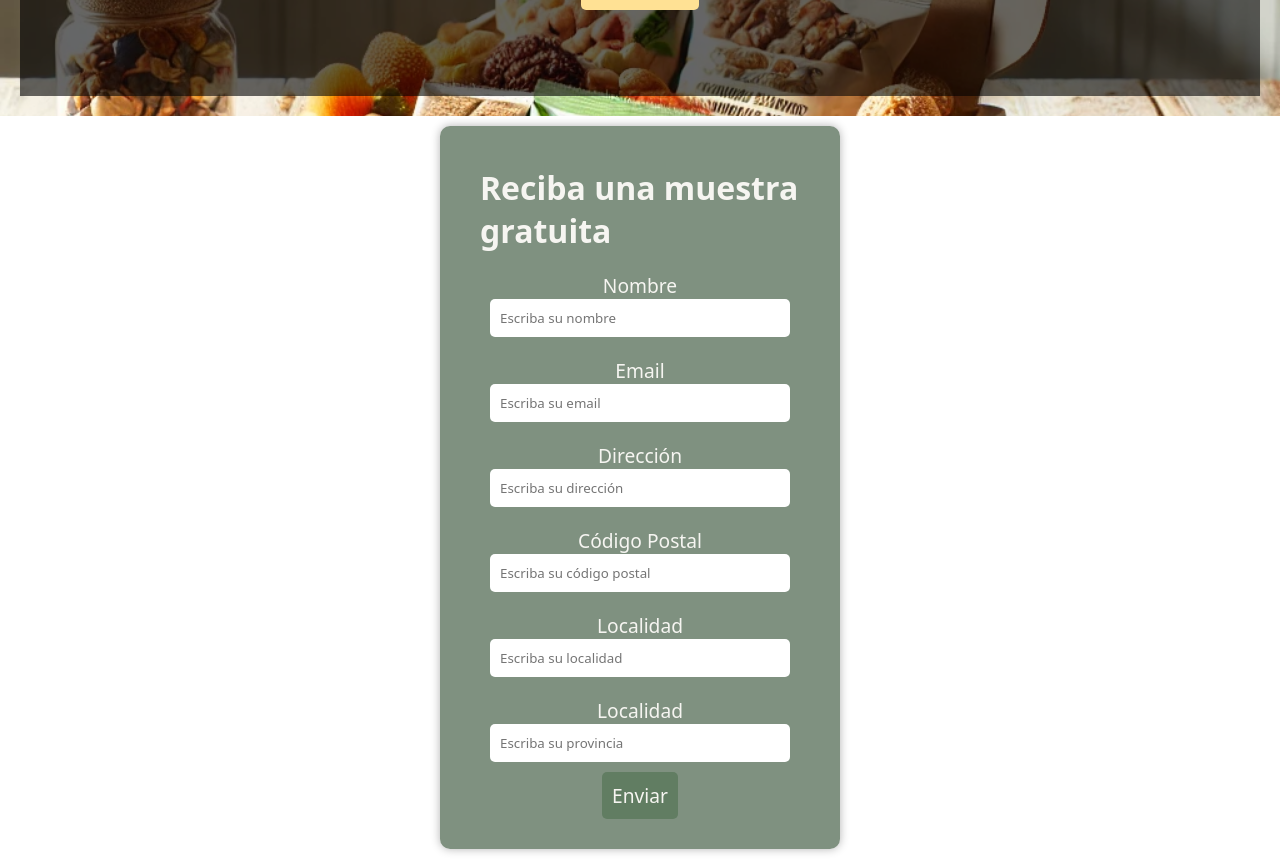
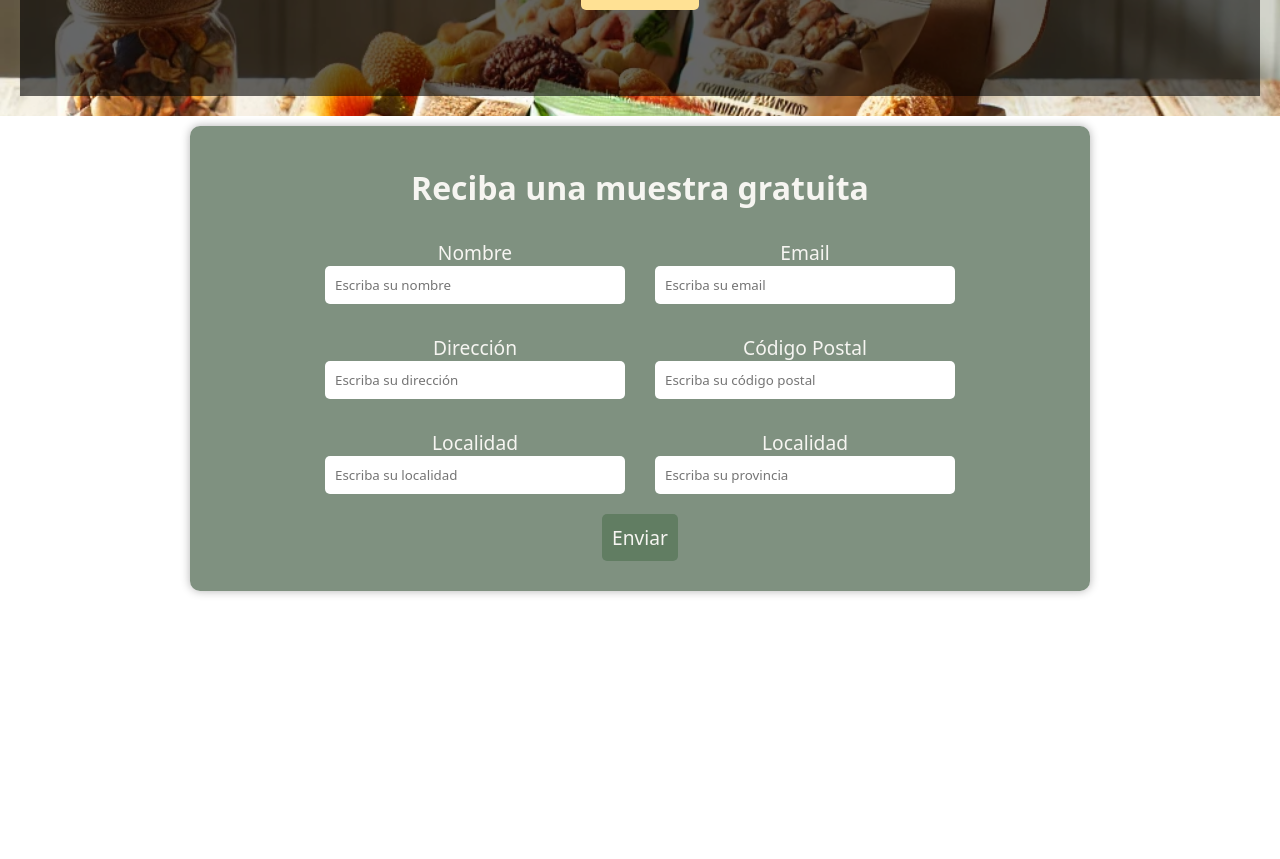
Before and after one commit to ImMiguelFv/LandingPage, an Angular app: page / in a window 1280 px wide. Shown: the part 500-1359 px from the top of the page. After the commit the page ends 1101 px from the top, so only its background shows below. Built offline with nearby package versions, Linux system fonts and the light colour scheme.

Commit message:
Prueba 1

```diff
--- a/src/app/formulario/formulario.component.css
+++ b/src/app/formulario/formulario.component.css
@@ -1,6 +1,6 @@
 .card{
     background-color: var(--primarioV2);
-    width: 400px;
+    width: 900px;
     margin: 10px auto;
     padding: 10px;
     border-radius: 10px;
@@ -23,9 +23,10 @@
     font-size: 2rem;
 }
 .card .card-body .mb-1 {
-    display: flex;
-    flex-direction: column;
-    align-items: center;
+    display: grid;
+    grid-template-columns: 1fr 1fr;
+    margin: 10px;
+    gap: 10px;
 }
 .card .card-body .mb-1 .mb-2{
     display: flex;
--- a/src/app/formulario/formulario.component.html
+++ b/src/app/formulario/formulario.component.html
@@ -47,7 +47,7 @@
                     La provincia es obligatoria.
                 </div>
             </div>
-            <button class="btn" id="botonform" (click)="onsubmit()">Enviar</button>
         </form>
+        <button class="btn" id="botonform" (click)="onsubmit()">Enviar</button>
     </div>
 </div>
```
